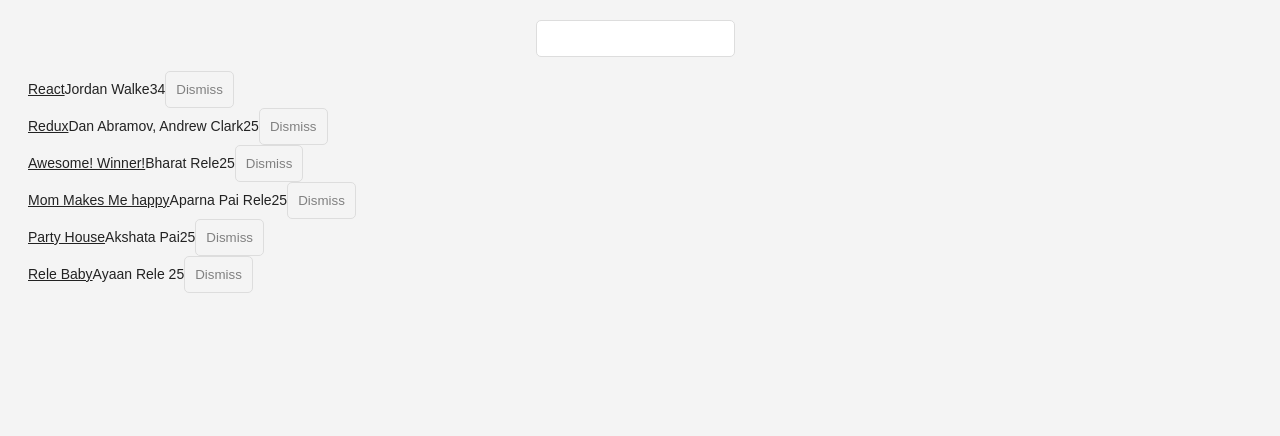
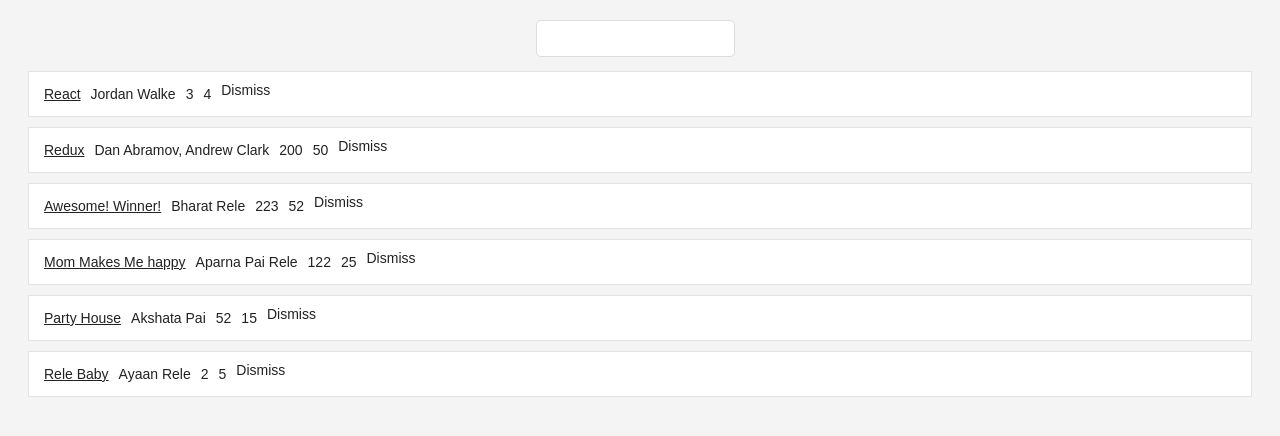
Before and after one commit to RajRele/hackernews, a React (Create React App) app: page / in a window 1280 px wide. Shown: the top 436 px of the page. Built offline with nearby package versions, Linux system fonts and the light colour scheme.

Commit message:
Styling Components

```diff
--- a/src/App.js
+++ b/src/App.js
@@ -16,32 +16,32 @@
     title: 'Redux',
     url: 'https://github.com/reactjs/redux',
     author: 'Dan Abramov, Andrew Clark',
-    num_comments: 2,
-    points: 5,
+    num_comments: 200,
+    points: 50,
     objectID: 1,
   },
   {
     title: 'Awesome! Winner!',
     url: 'https://github.com/reactjs/redux',
     author: 'Bharat Rele',
-    num_comments: 2,
-    points: 5,
+    num_comments: 223,
+    points: 52,
     objectID: 2,
   },
   {
     title: 'Mom Makes Me happy',
     url: 'https://github.com/reactjs/redux',
     author: 'Aparna Pai Rele',
-    num_comments: 2,
-    points: 5,
+    num_comments: 122,
+    points: 25,
     objectID: 4,
   },
   {
     title: 'Party House',
     url: 'https://github.com/reactjs/redux',
     author: 'Akshata Pai',
-    num_comments: 2,
-    points: 5,
+    num_comments: 52,
+    points: 15,
     objectID: 5,
   },
   {
--- a/src/components/Table.js
+++ b/src/components/Table.js
@@ -11,15 +11,17 @@
     return (
       <div>
         {list.filter(isSearched(pattern)).map(item =>
-          <div key={item.objectID}>
-            <span>
+          <div key={item.objectID} className="table-row">
+            <span stlye={{ width: '40%'}}>
               <a href={item.url}>{item.title}</a>
             </span>
-            <span>{item.author}</span>
-            <span>{item.num_comments}</span>
-            <span>{item.points}</span>
-            <span>
-              <Button onClick={() => onDismiss(item.objectID)}>
+            <span stlye={{ width: '30%'}}>{item.author}</span>
+            <span stlye={{ width: '10%'}} >{item.num_comments}</span>
+            <span stlye={{ width: '10%'}}>{item.points}</span>
+            <span stlye={{ width: '10%'}}>
+              <Button onClick={() => onDismiss(item.objectID)}
+                    className="button-inline"
+              >
               Dismiss
               </Button>
             </span>
```
